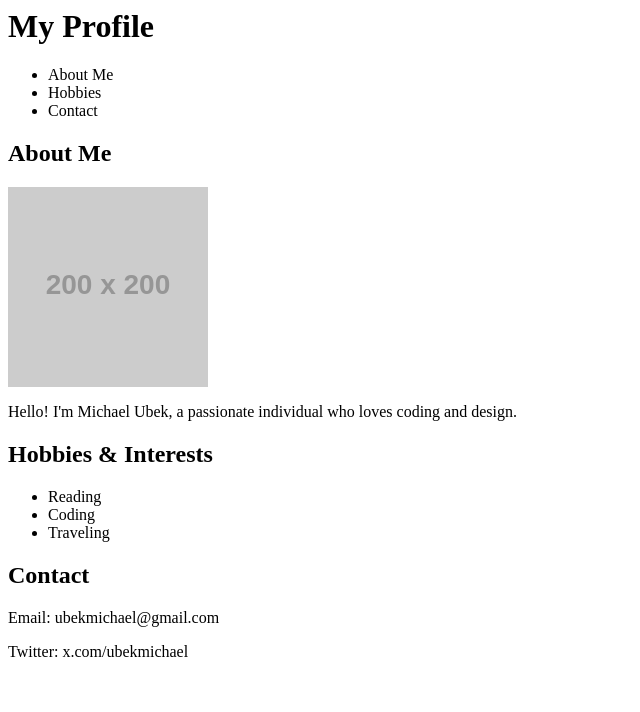
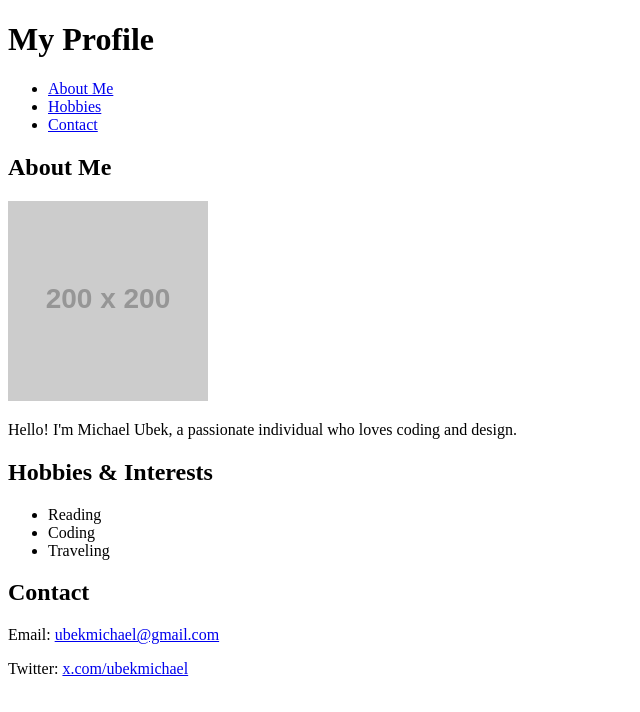
Before and after one commit to UbekM/3mtt-darey-assignment-one, a plain HTML site: page index.html in a window 1280 px wide. Shown: the whole page, without its empty margins (0-640 px from the left). Drawn offline with Linux system fonts and the light colour scheme; placeholder pictures from the web are drawn by us.

Commit message:
Update index.html

```diff
--- a/index.html
+++ b/index.html
@@ -1,22 +1,29 @@
+<!DOCTYPE html>
+<html lang="en">
+<head>
+    <meta charset="UTF-8">
+    <meta name="viewport" content="width=device-width, initial-scale=1.0">
+    <title>My Profile</title>
+</head>
 <body>
     <header>
         <h1>My Profile</h1>
         <nav>
             <ul>
-        <li>About Me</li>
-        <li>Hobbies</li>
-        <li>Contact</li>
+                <li><a href="#about">About Me</a></li>
+                <li><a href="#hobbies">Hobbies</a></li>
+                <li><a href="#contact">Contact</a></li>
             </ul>
         </nav>
     </header>
 
-  <section>
+    <section id="about">
         <h2>About Me</h2>
-    <img src="https://placehold.co/200.png" alt="Profile Image">
+        <img src="https://placehold.co/200.png" alt="Placeholder image of a person">
         <p>Hello! I'm Michael Ubek, a passionate individual who loves coding and design.</p>
     </section>
 
-  <section>
+    <section id="hobbies">
         <h2>Hobbies & Interests</h2>
         <ul>
             <li>Reading</li>
@@ -25,12 +32,10 @@
         </ul>
     </section>
 
-  <footer>
+    <footer id="contact">
         <h2>Contact</h2>
-    <p>Email: ubekmichael@gmail.com</p>
-    <p>Twitter: x.com/ubekmichael</p>
+        <p>Email: <a href="mailto:ubekmichael@gmail.com">ubekmichael@gmail.com</a></p>
+        <p>Twitter: <a href="https://x.com/ubekmichael" target="_blank">x.com/ubekmichael</a></p>
     </footer>
-
 </body>
-
 </html>
```
Lines whose indentation alone changed are shown as unchanged.
